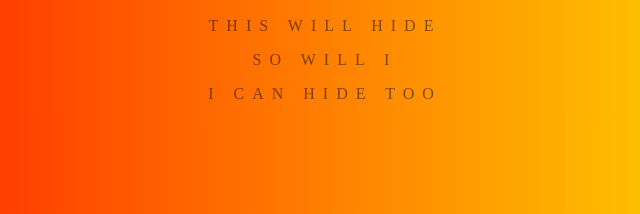
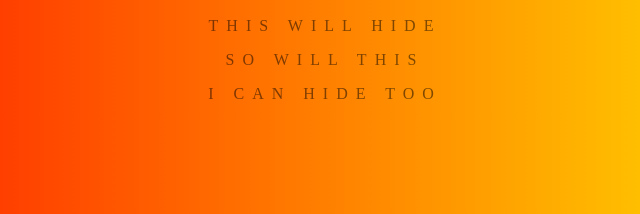
Before and after one commit to Jerry299/Background-Generator, a plain HTML site: page index.html in a window 1280 px wide. Shown: the part 282-496 px from the top of the page, 315-955 px from the left. Drawn offline with Linux system fonts and the light colour scheme.

Commit message:
i written to this

```diff
--- a/index.html
+++ b/index.html
@@ -11,7 +11,7 @@
 	<h2>Current CSS Background</h2>
 	<h3></h3>
 	<p id="para">This will hide</p>
-	<p id="para1">So will I </p>
+	<p id="para1">So will This </p>
 	<p id="para2">I can hide too</p>
 	<script type="text/javascript" src="script.js"></script>
 </body>
```
